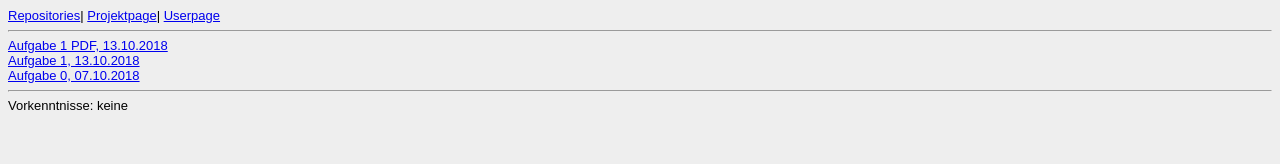
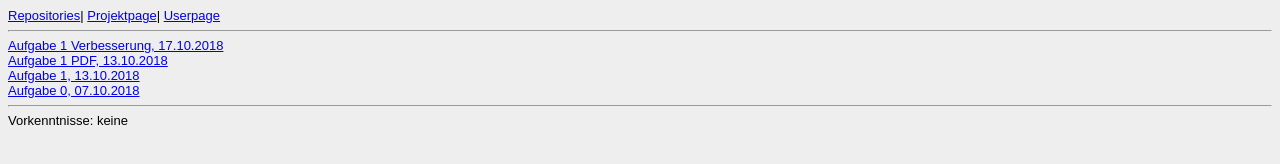
Before and after one commit to haasmanu/haasmanu.github.io, a plain HTML site: page Steckbrief/steckbrief.htm in a window 1280 px wide. Drawn offline with Linux system fonts and the light colour scheme.

Commit message:
neue Version

```diff
--- a/Steckbrief/steckbrief.htm
+++ b/Steckbrief/steckbrief.htm
@@ -6,6 +6,7 @@
 <a href="https://haasmanu.github.io/EIA2/" target= "_blank">Projektpage</a>|
 <a href="https://haasmanu.github.io/" target="_blank">Userpage</a>
 <hr>
+<a href="https://haasmanu.github.io/EIA2/Aufgabe1/Aufgabe1-Verbesserung.jpg" target="_blank">Aufgabe 1 Verbesserung, 17.10.2018</a><br>
 <a href="https://haasmanu.github.io/EIA2/Aufgabe1/Aufgabe1.pdf" target="_blank">Aufgabe 1 PDF, 13.10.2018</a><br>
 <a href="https://haasmanu.github.io/EIA2/Aufgabe1/Boxes.html" target="_blank">Aufgabe 1, 13.10.2018</a><br>
 <a href="https://haasmanu.github.io/EIA2/Aufgabe0/Aufgabe0.html" target="_blank">Aufgabe 0, 07.10.2018</a>
```
